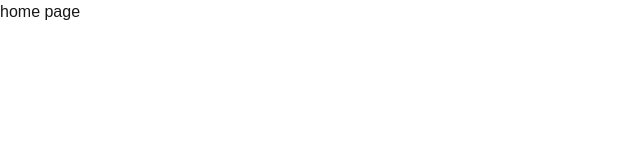
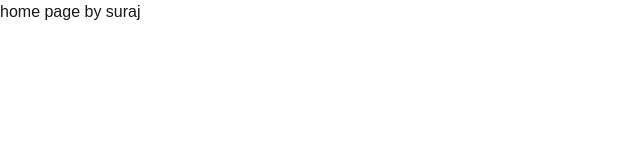
Before and after one commit to Manish511T/CRM, a Next.js app: page / in a window 1280 px wide. Shown: the top 160 px of the page, without its empty margins (0-640 px from the left). Built offline with nearby package versions, Linux system fonts and the light colour scheme.

Commit message:
submited by suraj

```diff
--- a/app/page.js
+++ b/app/page.js
@@ -3,7 +3,7 @@ import Image from "next/image";
 export default function Home() {
   return (
     <div>
-      home page
+      home page by suraj
     </div>
   );
 }
```
